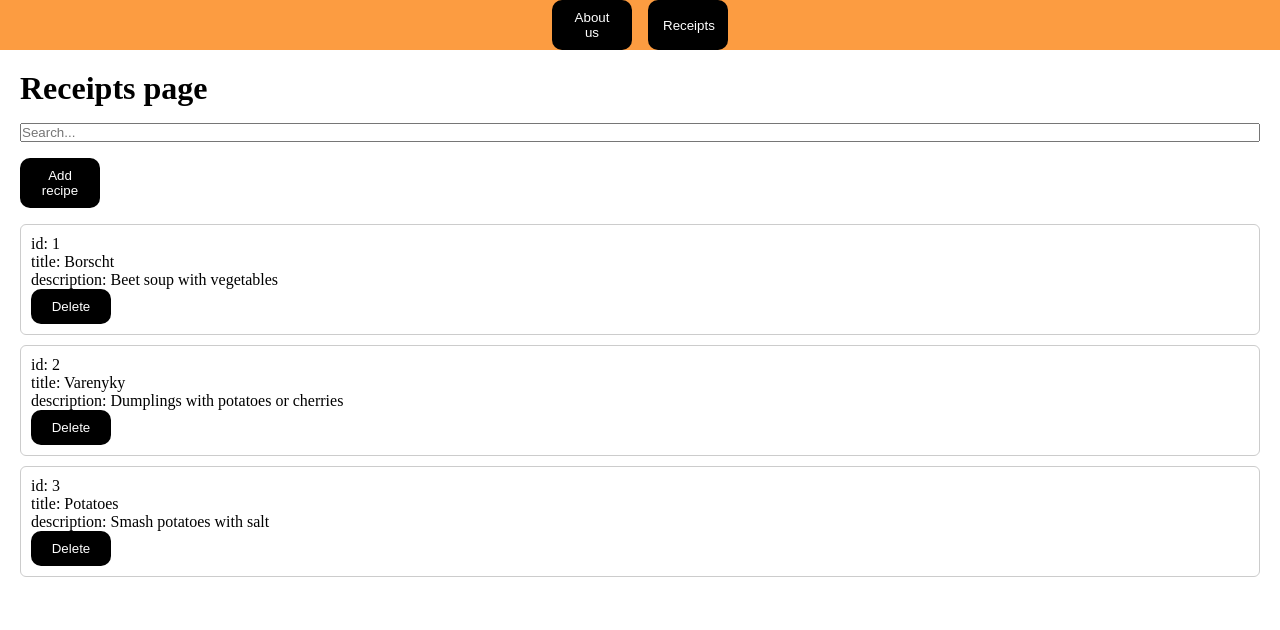
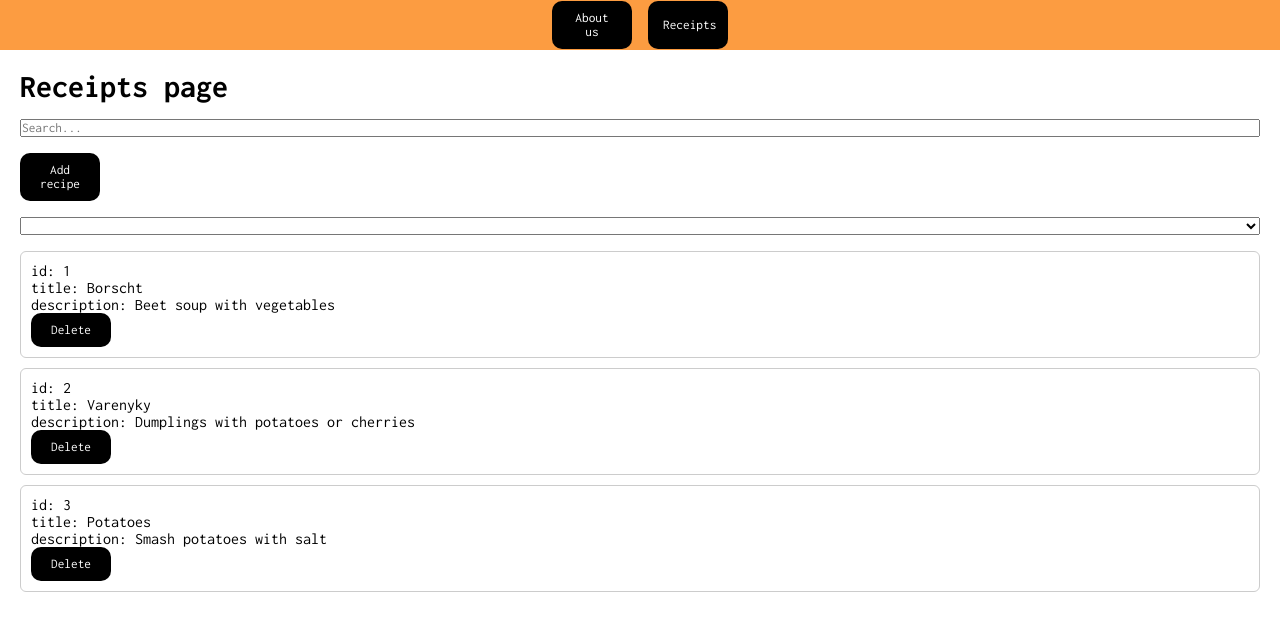
Before and after one commit to valtykhoniuk/cooking-receipts-web-app, a Vue app: page /receipts in a window 1280 px wide. Shown: the top 630 px of the page. Built offline with nearby package versions, Linux system fonts and the light colour scheme.

Commit message:
added: sort by select  and font css

```diff
--- /dev/null
+++ b/src/components/hooks/useSortedReceipts.ts
@@ -0,0 +1,37 @@
+import { ref, computed } from "vue";
+import type { Ref } from "vue";
+
+interface Receipt {
+  id: number;
+  title: string;
+  description: string;
+}
+
+type SortKey = keyof Pick<Receipt, "id" | "title">;
+
+export default function useSortedPosts(receipts: Ref<Receipt[]>) {
+  const selectedSort = ref<SortKey>("id");
+
+  const sortedReceipts = computed(() => {
+    return [...receipts.value].sort((a, b) => {
+      const key = selectedSort.value;
+      const aValue = a[key];
+      const bValue = b[key];
+
+      if (typeof aValue === "string" && typeof bValue === "string") {
+        return aValue.localeCompare(bValue);
+      }
+
+      if (typeof aValue === "number" && typeof bValue === "number") {
+        return aValue - bValue;
+      }
+
+      return 0;
+    });
+  });
+
+  return {
+    selectedSort,
+    sortedReceipts,
+  };
+}
--- a/src/style.css
+++ b/src/style.css
@@ -1,9 +1,13 @@
+@import url("https://fonts.googleapis.com/css2?family=Inconsolata:wght@200..900&display=swap");
+
 *,
 *::before,
 *::after {
   margin: 0;
   padding: 0;
   box-sizing: border-box;
+  font-family: "Inconsolata", monospace;
+  font-optical-sizing: auto;
 }
 
 :root {
--- a/src/views/Receipts.vue
+++ b/src/views/Receipts.vue
@@ -7,6 +7,17 @@
     @create="addReceipt"
     @close="showModal = false"
   />
+  <select v-model="selectedSort">
+    <option disabled value="">Select sorting</option>
+    <option
+      v-for="option in sortedOptions"
+      :key="option.value"
+      :value="option.value"
+    >
+      {{ option.name }}
+    </option>
+  </select>
+
   <ReceiptsList :receipts="sortedAndSearchedReceipts" @remove="removeReceipt" />
 </template>
 
@@ -16,6 +27,7 @@ import ReceiptsList from "../components/ReceiptsList.vue";
 import ReceiptForm from "../components/ReceiptForm.vue";
 import CustomButton from "../components/UI/CustomButton.vue";
 import useSortedAndSearchedReceipts from "../components/hooks/useSortedAndSearchedPeceipts";
+import useSortedReceipts from "../components/hooks/useSortedReceipts";
 
 interface Receipt {
   id: number;
@@ -38,6 +50,10 @@ const receipts = ref<Receipt[]>([
 ]);
 
 const showModal = ref(false);
+const sortedOptions = ref([
+  { value: "title", name: "By name" },
+  { value: "body", name: "By content" },
+]);
 
 function addReceipt(newReceipt: Receipt) {
   receipts.value.push(newReceipt);
@@ -49,8 +65,9 @@ function removeReceipt(receiptToRemove: Receipt) {
   );
 }
 
+const { selectedSort, sortedReceipts } = useSortedReceipts(receipts);
 const { searchQuery, sortedAndSearchedReceipts } =
-  useSortedAndSearchedReceipts(receipts);
+  useSortedAndSearchedReceipts(sortedReceipts);
 </script>
 
 <style scoped></style>
```
